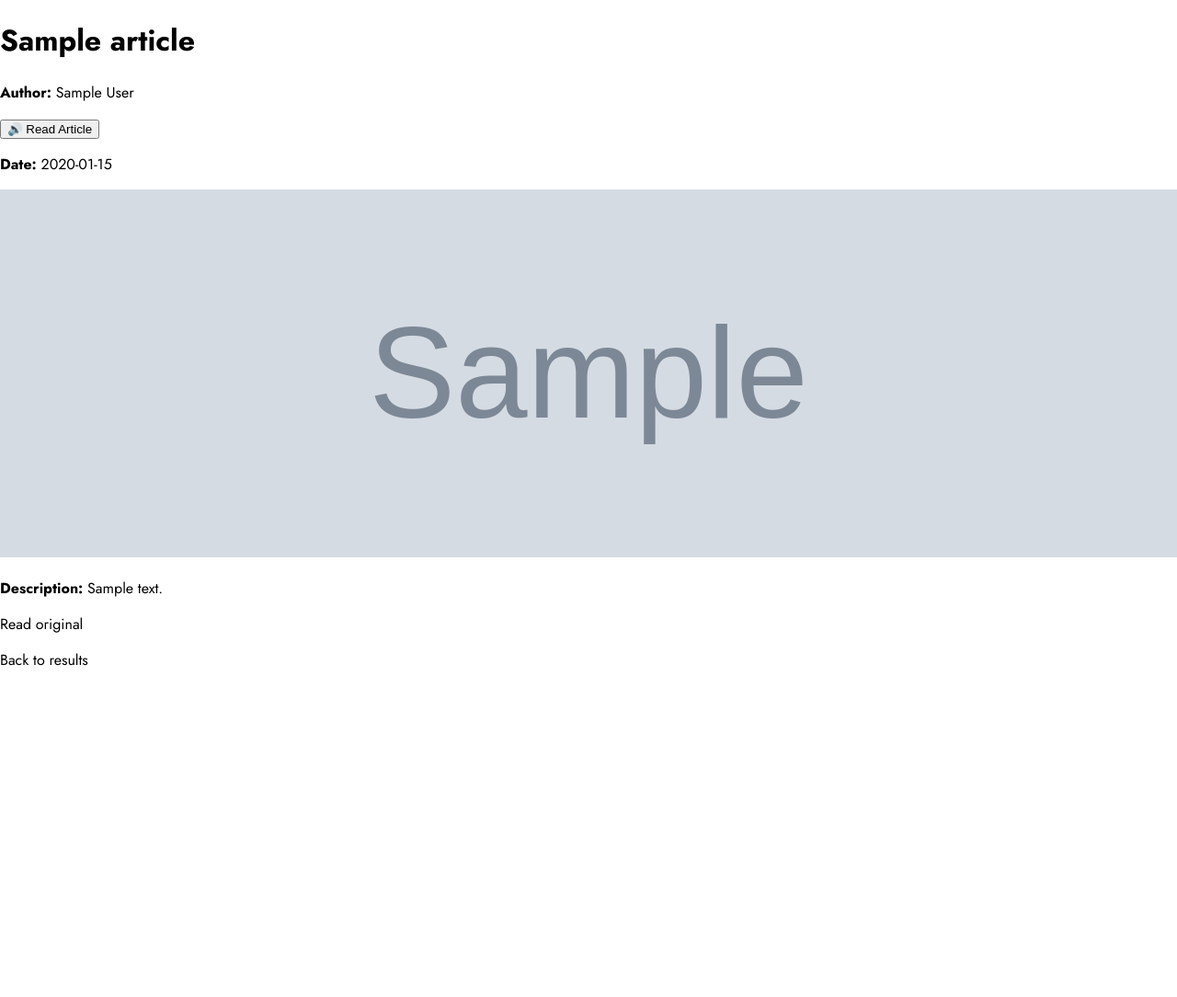
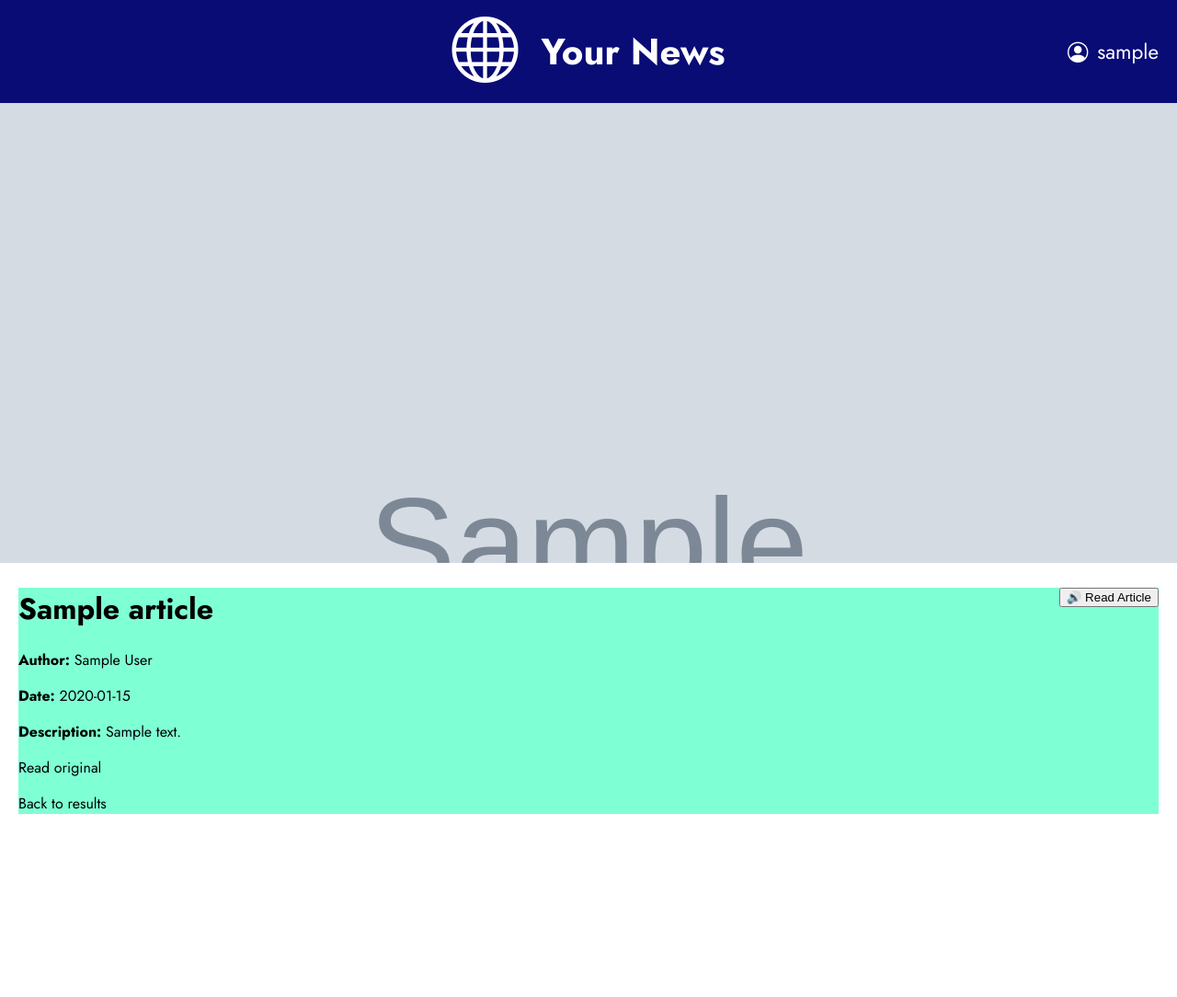
Before and after one commit to ChrizYe/SEO_Project_Final, a Flask app: template templates/article.html in a window 1280 px wide. Shown: the top 1084 px of the page at 92% size. Before the commit the page ends 724 px from the top, so only its background shows below. Run offline with Flask 3, Linux system fonts and the light colour scheme; the template is opened without the code that fills it: most values are stand-ins (such as "Sample title", 1, 10 or a date in 2020); grey boxes marked "Sample" are stand-in pictures; parts of the project's set-up code (start-up, migrations or seed data) failed here and were passed over.

Commit message:
added article styling and configured tts

```diff
--- a/main.py
+++ b/main.py
@@ -216,7 +216,8 @@
         return "This article has not been found", 404
 
     article = saved_latest_articles[index]
-    return render_template("article.html", article=article)
+    username = session.get('username')
+    return render_template("article.html", article=article,userName=username)
 
 
 @app.route("/update_server", methods=["POST"])
--- /dev/null
+++ b/static/article.css
@@ -0,0 +1,29 @@
+body {
+  min-width: 500px;
+}
+
+img {
+  width: 100%;
+  /* max-height: 400px; */
+  height: 500px;
+  object-fit: cover;
+  object-position: top;
+  /* margin-top: 112px; */
+  animation-name: enhance-header2;
+  animation-timeline: scroll();
+  animation-duration: auto;
+  animation-fill-mode: both;
+  animation-range: 0 200px;
+}
+
+.news-full-info{
+    position: relative;
+    margin: 20px;
+    background-color:aquamarine;
+}
+
+.tts-button{
+    position: absolute;
+    top: 0px;
+    right: 0px;
+}
--- a/static/form.css
+++ b/static/form.css
@@ -1,5 +1,6 @@
 body {
   font-family: "Jost", sans-serif;
+  min-width: 500px;
 }
 
 .form-og-container {
@@ -11,7 +12,7 @@
   max-width: 90%;
   width: 600px;
   max-height: 972px;
-  position: absolute;
+  position: fixed;
   top: 50%;
   left: 50%;
   transform: translate(-50%, -50%);
--- a/static/home.css
+++ b/static/home.css
@@ -141,17 +141,16 @@
 }
 
 @media (max-width: 900px) {
-
   .search-div {
     width: 350px;
   }
 
   @keyframes enhance-header {
-  to {
-    font-size: 1.2rem;
-    color: rgb(0, 0, 0);
+    to {
+      font-size: 1.2rem;
+      color: rgb(0, 0, 0);
+    }
   }
-}
 }
 
 .search-bar {
--- a/templates/article.html
+++ b/templates/article.html
@@ -2,35 +2,45 @@
 
 <!DOCTYPE html>
 <html>
-  <body>
+  <body style="height: 3000px">
+    <header class="header">
+      <div class="title-wrapper">
+        <i class="bi bi-globe"></i>
+        <h1 class="title">Your News</h1>
+      </div>
+
+      <div class="user-container">
+        <i class="bi bi-person-circle"></i>
+        <p class="username">{{userName}}</p>
+      </div>
+    </header>
+
+    <img src="{{ article.urlToImage }}" alt="News Image" />
+    <main class="news-full-info">
       <h1>{{ article.title }}</h1>
       <p><strong>Author:</strong> {{ article.author }}</p>
-    <button onclick="readArticle()" class="tts-button">🔊 Read Article</button>
 
       <p><strong>Date:</strong> {{ article.publishedAt[:10] }}</p>
-    <img
-      src="{{ article.urlToImage }}"
-      alt="News Image"
-      style="width: 100%; max-height: 400px; object-fit: cover"
-    />
       <p><strong>Description:</strong> {{ article.description }}</p>
       <p><a href="{{ article.url }}" target="_blank">Read original</a></p>
       <p><a href="{{ url_for('main_page') }}">Back to results</a></p>
+      <button onclick="readArticle()" class="tts-button">
+      🔊 Read Article
+      </button>
+    </main>
 
     <script>
       function readArticle() {
         const title = "{{ article.title }}";
-        const date =
-          "This article was published on {{ article.publishedAt[:10]}}";
+        const date = " {{ article.publishedAt[:10]}}";
         const author = "{{ article.author }}";
         const description = "{{ article.description}}";
         const content = `{{ article.content}}`;
-
         const fullText = `
-      Title: ${title}.
-      Date: ${date}.
-      Author: ${author}.
-      Description: ${description}.
+      The title of the article is: ${title}.
+      This article was published on: ${date}.
+      The author of the aricle is: ${author}.
+      The description states that: ${description}.
     `;
 
         const utterance = new SpeechSynthesisUtterance(fullText);
--- a/templates/layout.html
+++ b/templates/layout.html
@@ -75,6 +75,13 @@
     />
 
     <link
+      rel="stylesheet"
+      type="text/css"
+      href="{{ url_for('static', filename='article.css') }}"
+    />
+
+    <!-- Website Icon Page -->
+    <link
       rel="icon"
       href="{{ url_for('static', filename='images/web-icon.ico') }}"
       type="image/x-icon"
```
Lines whose indentation alone changed are shown as unchanged.
